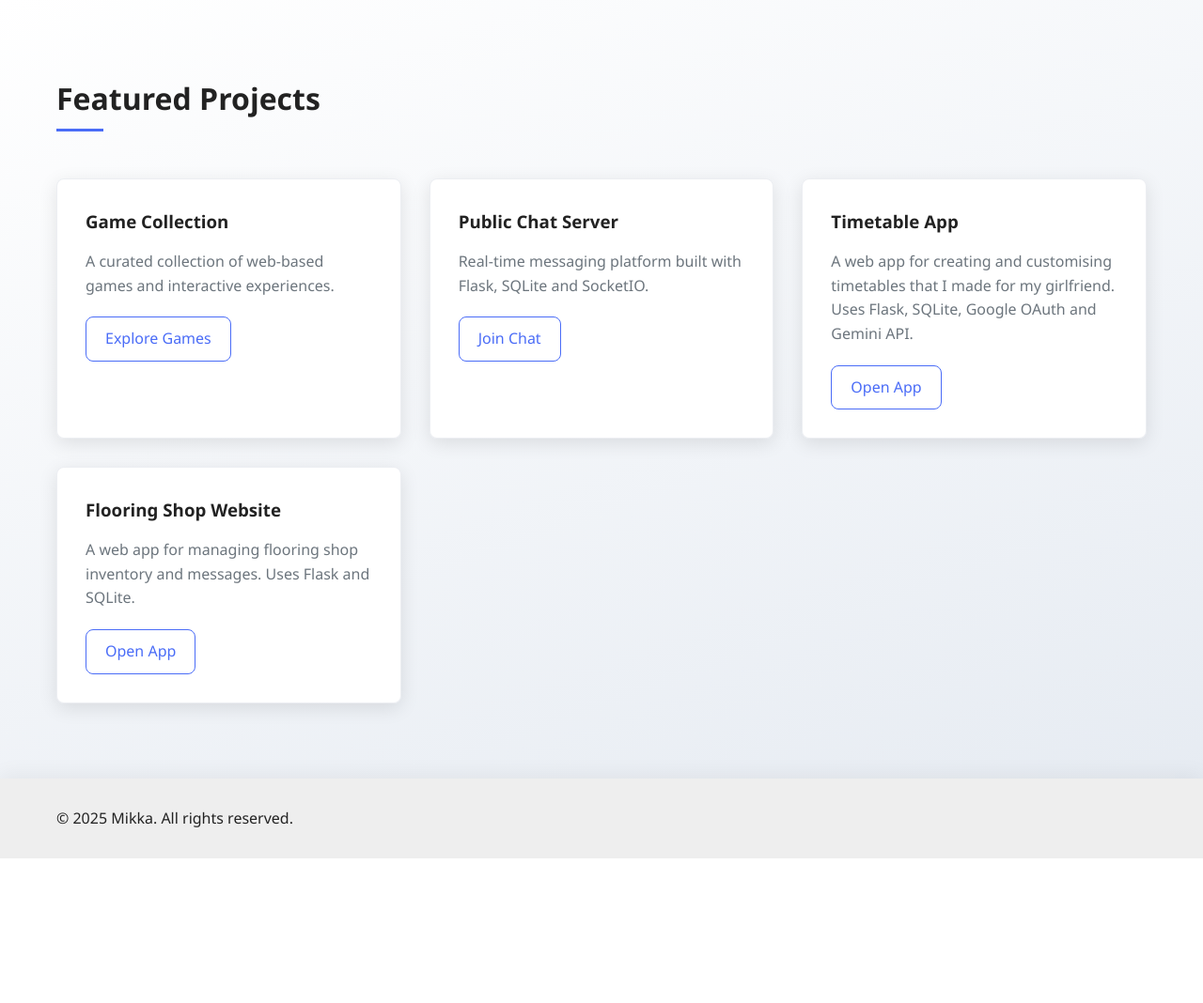
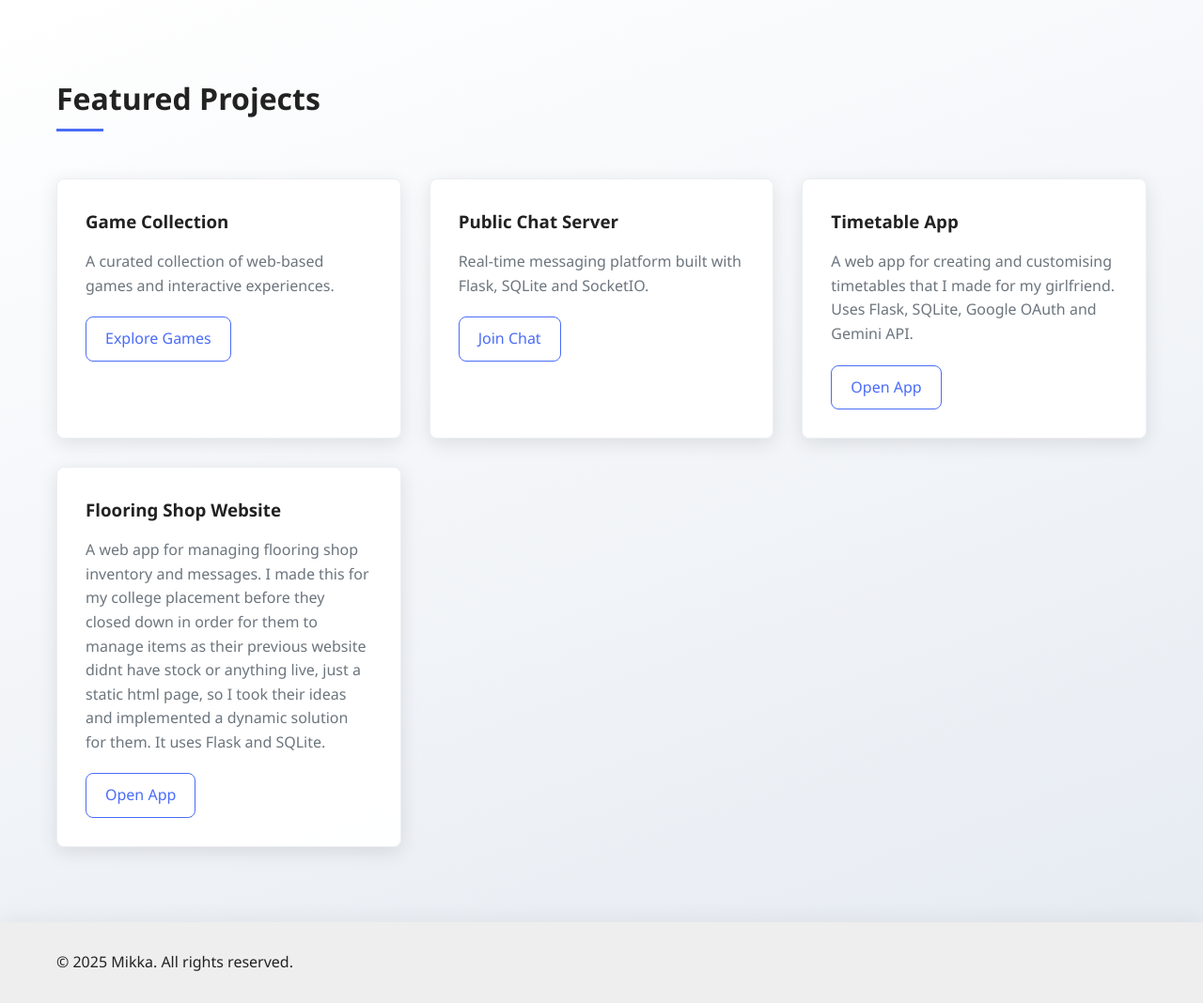
Before and after one commit to MikkaHYT/MikkaHYT.github.io, a Flask app: page / in a window 1280 px wide. Shown: the part 1042-2110 px from the top of the page at 94% size. Before the commit the page ends 1956 px from the top, so only its background shows below. Run offline with Flask 3, Linux system fonts and the light colour scheme.

Commit message:
feat: Update project description for Flooring Shop Website to include context and purpose

```diff
--- a/templates/index.html
+++ b/templates/index.html
@@ -117,7 +117,7 @@
                     <div class="project-card">
                         <div class="project-content">
                             <h3>Flooring Shop Website</h3>
-                            <p>A web app for managing flooring shop inventory and messages. Uses Flask and SQLite.</p>
+                            <p>A web app for managing flooring shop inventory and messages. I made this for my college placement before they closed down in order for them to manage items as their previous website didnt have stock or anything live, just a static html page, so I took their ideas and implemented a dynamic solution for them. It uses Flask and SQLite.</p>
                             <a href="https://floorofhearts.814850.xyz" class="btn-secondary">Open App</a>
                         </div>
                     </div>
```
